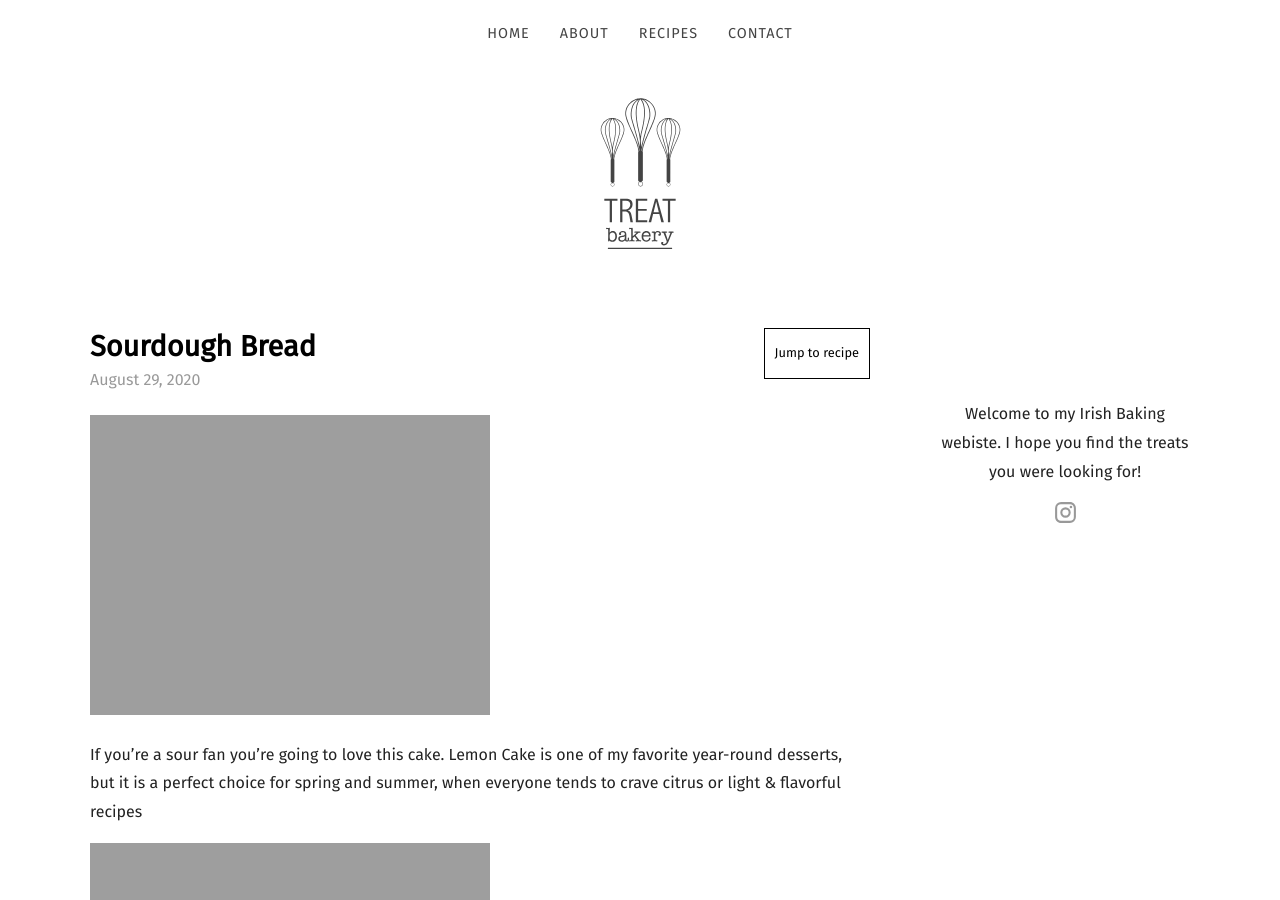
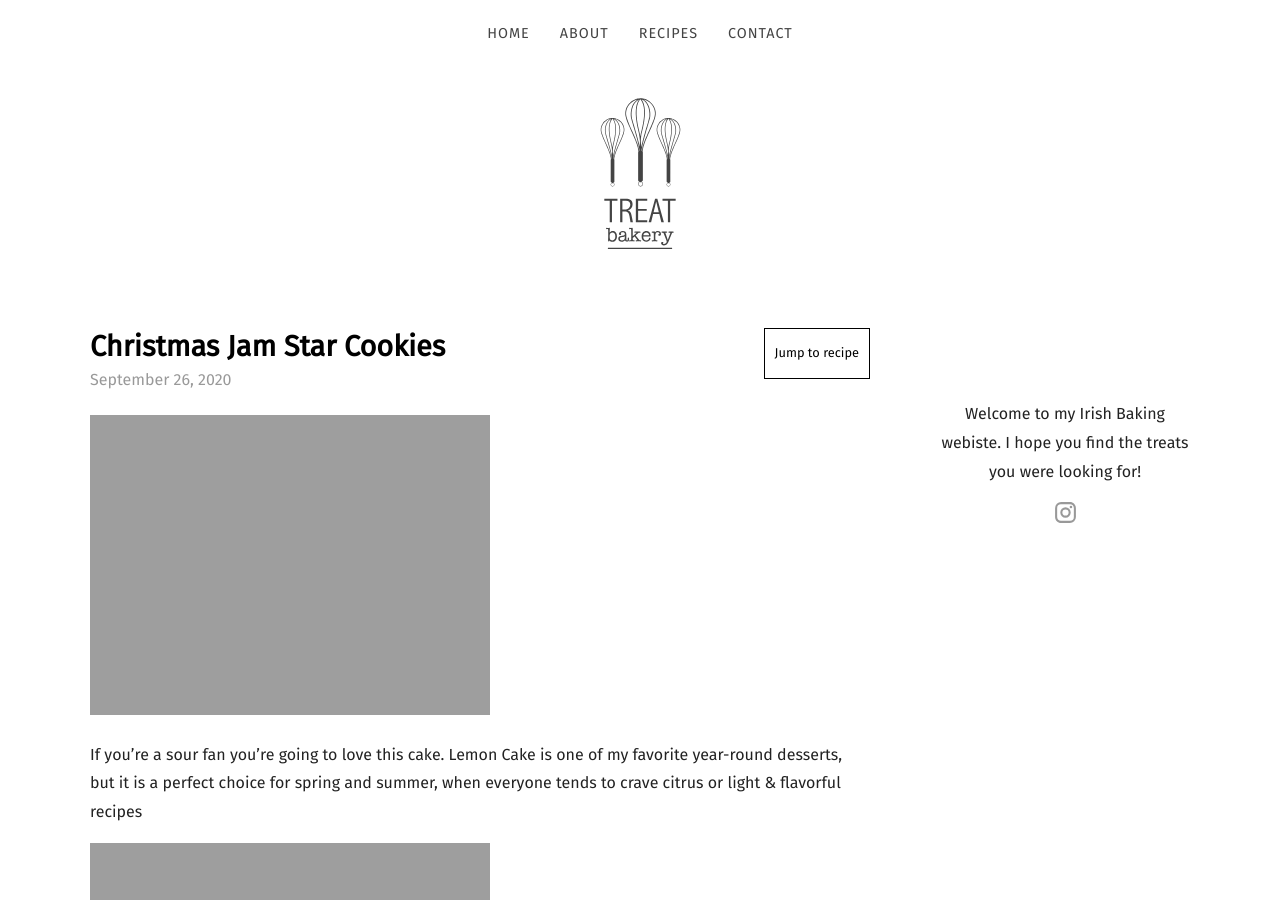
Before and after one commit to mcginleyireland/irishbaking.github.io, a Jekyll site: the page built from _posts/2020-09-26-christmas-jam-star-cookies.md, in a window 1280 px wide and 900 px high. Built offline with Jekyll 4.4.1, drawn with Linux system fonts in a browser that asks for light colours; nearby versions of some CDN libraries; some web fonts are replaced.

Commit message:
Adding the correct dates and new recipe.

```diff
--- a/_posts/2020-08-30-sourdough-bread-test.md
+++ b/_posts/2020-09-26-christmas-jam-star-cookies.md
@@ -1,6 +1,6 @@
 ---
-date: 2020-08-29
-title: Sourdough Bread
+date: 2020-09-26
+title: Christmas Jam Star Cookies
 categories:
   - Breads
 featured_image: https://irishbaking.ie/images/Sourdough_Bread/Image_3.jpg
```
Also changed, not shown: _posts/2020-09-05-raspberry-pie.md (renamed from _posts/2020-08-01-raspberry-pie.md, +1 -1 lines), _posts/2020-09-12-lemon-drizzle.md (renamed from _posts/2020-08-15-lemon-drizzle.md, +1 -1 lines), _posts/2020-09-19-sourdough-bread.md (renamed from _posts/2020-08-29-sourdough-bread.md, +1 -1 lines).
